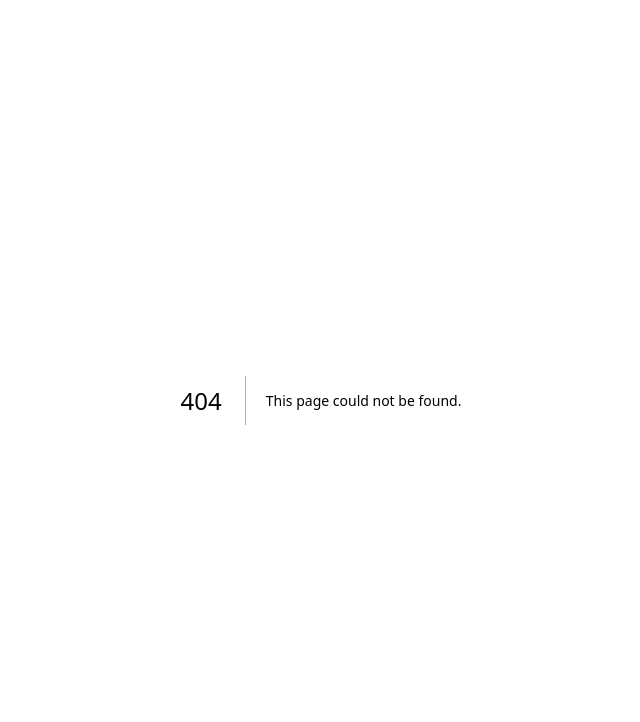
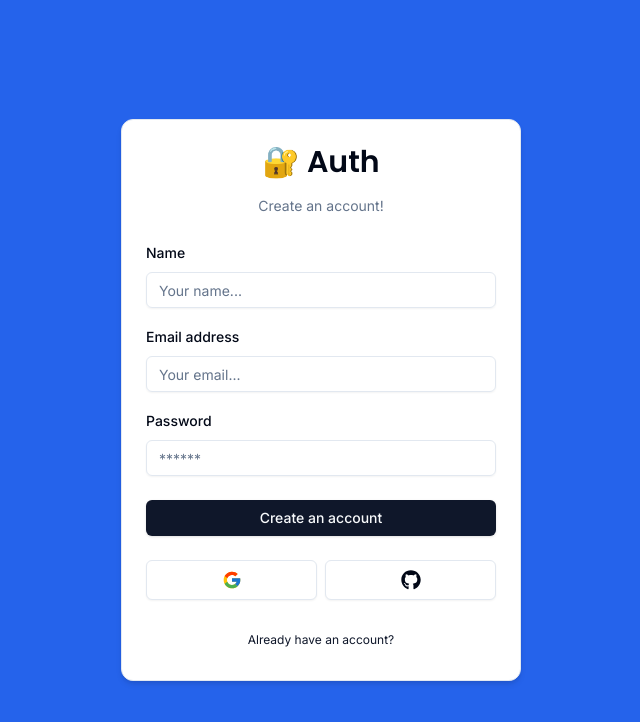
Before and after one commit to RafaelSFDC/Next-Auth-Masterclass, a Next.js app: page /auth/register in a window 1280 px wide. Before the commit this address had no page. Shown: the top 722 px of the page, without its empty margins (319-959 px from the left). Built offline with nearby package versions, Linux system fonts and the light colour scheme.

Commit message:
feat(New Feature): :sparkles: LoginForm and Login Action

```diff
--- a/Schemas/index.ts
+++ b/Schemas/index.ts
@@ -8,3 +8,14 @@ export const LoginSchema = z.object({
     message: "Password is required",
   }),
 });
+export const RegisterSchema = z.object({
+  email: z.string().email({
+    message: "Email is required and must be a valid email",
+  }),
+  password: z.string().min(3, {
+    message: "Minimun 6 characters required",
+  }),
+  name: z.string().min(3, {
+    message: "Name must have at least 3 characters",
+  }),
+});
--- a/actions/login.ts
+++ b/actions/login.ts
@@ -1,7 +1,7 @@
 "use server";
 
 import * as z from "zod";
-import { LoginSchema } from "@/Schemas";
+import { LoginSchema } from "@/schemas";
 export const login = async (values: z.infer<typeof LoginSchema>) => {
   const validatedFields = LoginSchema.safeParse(values);
 
--- /dev/null
+++ b/actions/register.ts
@@ -0,0 +1,12 @@
+"use server";
+
+import * as z from "zod";
+import { RegisterSchema } from "@/schemas";
+export const register = async (values: z.infer<typeof RegisterSchema>) => {
+  const validatedFields = RegisterSchema.safeParse(values);
+
+  if (!validatedFields.success) {
+    throw new Error("Invalid Fields");
+  }
+  return { sucess: "Email and password are correct" };
+};
--- /dev/null
+++ b/app/auth/register/layout.tsx
@@ -0,0 +1,11 @@
+import React from "react";
+
+const AuthLayout = ({ children }: { children: React.ReactNode }) => {
+  return (
+    <div className="h-full flex items-center justify-center bg-blue-600">
+      {children}
+    </div>
+  );
+};
+
+export default AuthLayout;
--- /dev/null
+++ b/app/auth/register/page.tsx
@@ -0,0 +1,7 @@
+import { RegisterForm } from "@/components/auth/RegisterForm";
+
+const RegisterPage = () => {
+  return <RegisterForm />;
+};
+
+export default RegisterPage;
--- a/components/auth/LoginForm.tsx
+++ b/components/auth/RegisterForm.tsx
@@ -1,7 +1,7 @@
 "use client";
 import { zodResolver } from "@hookform/resolvers/zod";
 import * as z from "zod";
-import { LoginSchema } from "@/Schemas";
+import { RegisterSchema } from "@/schemas";
 import CardWrapper from "./CardWrapper";
 import { Input } from "@/components/ui/input";
 import {
@@ -14,25 +14,26 @@ import {
 } from "@/components/ui/form";
 import { useForm } from "react-hook-form";
 import { Button } from "../ui/button";
-import { login } from "@/actions/login";
-import { useState, useTransition } from "react";
+import { register } from "@/actions/register";
+import { useTransition } from "react";
 import { toast } from "sonner";
 
-export const LoginForm = () => {
+export const RegisterForm = () => {
   const [isPending, startTransition] = useTransition();
-  const form = useForm<z.infer<typeof LoginSchema>>({
-    resolver: zodResolver(LoginSchema),
+  const form = useForm<z.infer<typeof RegisterSchema>>({
+    resolver: zodResolver(RegisterSchema),
     defaultValues: {
       email: "",
       password: "",
+      name: "",
     },
   });
 
-  const onSubmit = (values: z.infer<typeof LoginSchema>) => {
+  const onSubmit = (values: z.infer<typeof RegisterSchema>) => {
     startTransition(() => {
-      toast.promise(login(values), {
-        loading: "Logging in...",
-        success: "Logged in!",
+      toast.promise(register(values), {
+        loading: "Creating account...",
+        success: "Account created successfully!",
         error: (error) => {
           return error.message;
         },
@@ -41,14 +42,32 @@ export const LoginForm = () => {
   };
   return (
     <CardWrapper
-      headerLabel="Welcome back!"
-      backButtonLabel="Don't have an account?"
-      backButtonHref="/auth/register"
+      headerLabel="Create an account!"
+      backButtonLabel="Already have an account?"
+      backButtonHref="/auth/login"
       showSocial
     >
       <Form {...form}>
         <form onSubmit={form.handleSubmit(onSubmit)} className="space-y-6">
           <div className="space-y-4">
+            <FormField
+              control={form.control}
+              name="name"
+              render={({ field }) => (
+                <FormItem>
+                  <FormLabel>Name</FormLabel>
+                  <FormControl>
+                    <Input
+                      type="text"
+                      placeholder="Your name..."
+                      {...field}
+                      disabled={isPending}
+                    />
+                  </FormControl>
+                  <FormMessage />
+                </FormItem>
+              )}
+            />
             <FormField
               control={form.control}
               name="email"
@@ -58,7 +77,7 @@ export const LoginForm = () => {
                   <FormControl>
                     <Input
                       type="email"
-                      placeholder="email"
+                      placeholder="Your email..."
                       {...field}
                       disabled={isPending}
                     />
@@ -87,7 +106,7 @@ export const LoginForm = () => {
             />
           </div>
           <Button type="submit" disabled={isPending} className="w-full">
-            Login
+            Create an account
           </Button>
         </form>
       </Form>
```
